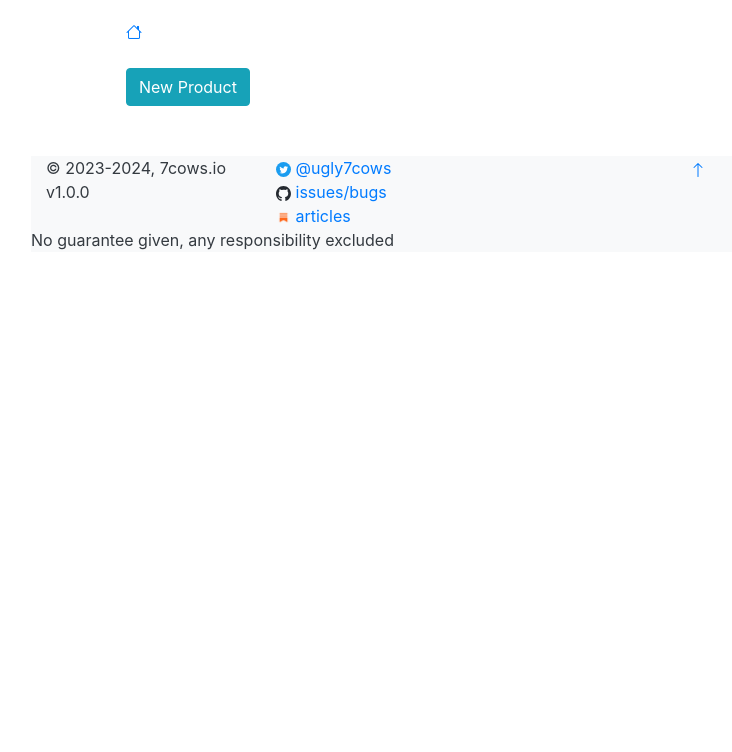
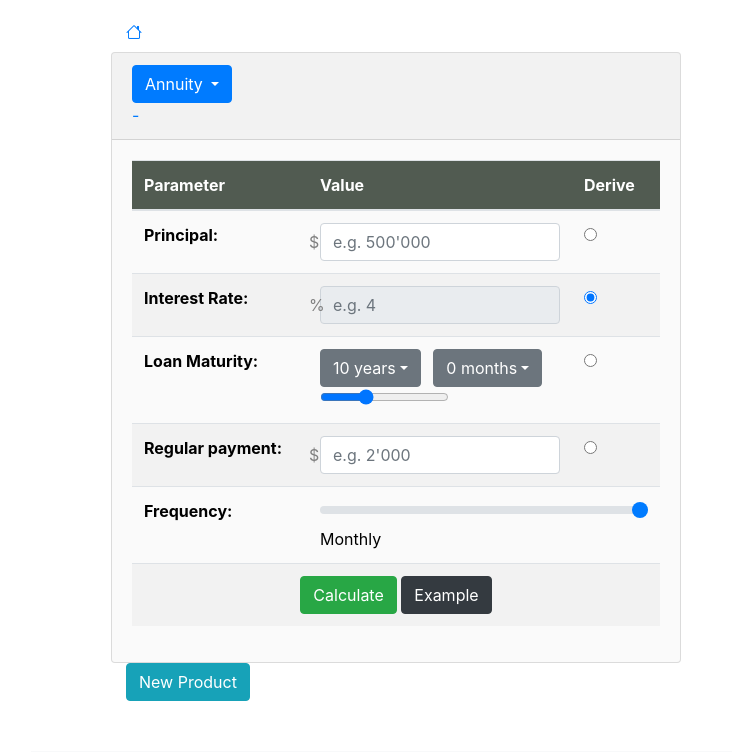
Before and after one commit to 7cows/fe-cf-app, a Flask app: page /CF in a window 1280 px wide. Shown: the top 752 px of the page, without its empty margins (149-881 px from the left). Before the commit the page ends 250 px from the top, so only its background shows below. Run offline with Flask 2, Linux system fonts and the light colour scheme; some libraries are stand-ins or nearby versions.

Commit message:
[#11] fix babel setup in frontend

```diff
--- a/app.py
+++ b/app.py
@@ -27,19 +27,35 @@ babel = Babel(app, locale_selector=get_locale, timezone_selector=get_timezone)
 def entry_app():
     #api_endpoint = "https://7cows.io" if app.config['ENV'] == 'production' else ""
     api_endpoint = "https://7cows.io" if True else ""
-    return render_template('results.html', debug=app.debug, version='1.0.0', api_endpoint=api_endpoint)
+    return render_template('results.html', debug=app.debug, version='1.0.0', api_endpoint=api_endpoint, translations = get_translations())
 
 @app.route("/cc")
 @app.route("/cc/")
 @app.route("/CC")
 @app.route("/CC/")
 def cc():
-    return render_template('credit-cards.html', debug=app.debug, form_settings='11111101000', version='1.0.0')
+    return render_template('credit-cards.html', debug=app.debug, form_settings='11111101000', version='1.0.0', translations = get_translations())
 
 # Serve static files like JavaScript, CSS, images
 @app.route('/static/<path:path>')
 def send_static(path):
     return send_from_directory('static', path)
 
+def get_translations():
+    translations = {
+            'short_desc': tr("Description"),
+            'P0': tr("Principal"),
+            'r': tr("Interest Rate"),
+            'T': tr("Loan Maturity"),
+            'A': tr("Regular payment"),
+            'n': tr("Frequency"),
+            'shift': tr("Delay payback"),
+            'minimumPayment': tr("Minimal payment"),
+            'compounding': tr("Compounding"),
+            'remaining_debt': tr("Remaining debt"),
+            'paydown': tr("Pay down to zero"),
+        }
+    return translations
+
 if __name__ == '__main__':
     app.run(debug=True, port=5000)
--- a/static/js/card.js
+++ b/static/js/card.js
@@ -8,7 +8,7 @@
     return formElementsHtml;
 }
 
-function getFormElements(id){
+function getFormElements(id, translations){
     let dct = {
         'short_desc': `
         <tr>
--- a/templates/results.html
+++ b/templates/results.html
@@ -24,9 +24,13 @@
     cashFlows = {};
 
     let parameterized_form_settings = '{{ form_settings | safe }}';
+    if (parameterized_form_settings){
+      form_settings = parameterized_form_settings;
+    }
+
     //console.log("results.html/parameterized_form_settings: ", parameterized_form_settings);
-    let parameterized_card_translation = '{{ translations | safe }}';
-    if (parameterized_card_translation){
+    let card_translation = {{ translations | tojson | safe }};
+    if (card_translation){
       translations = card_translation;
     }
 
```
